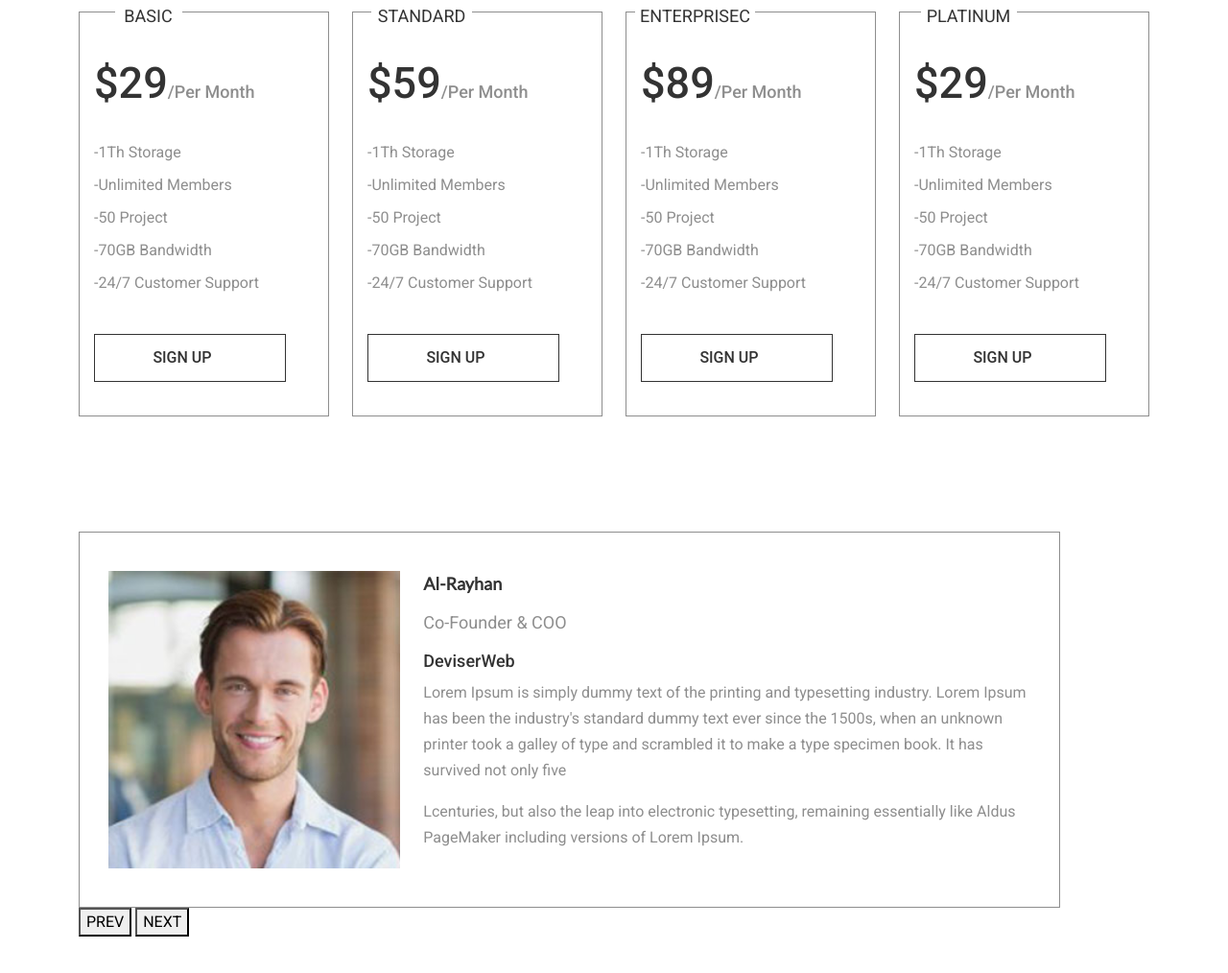
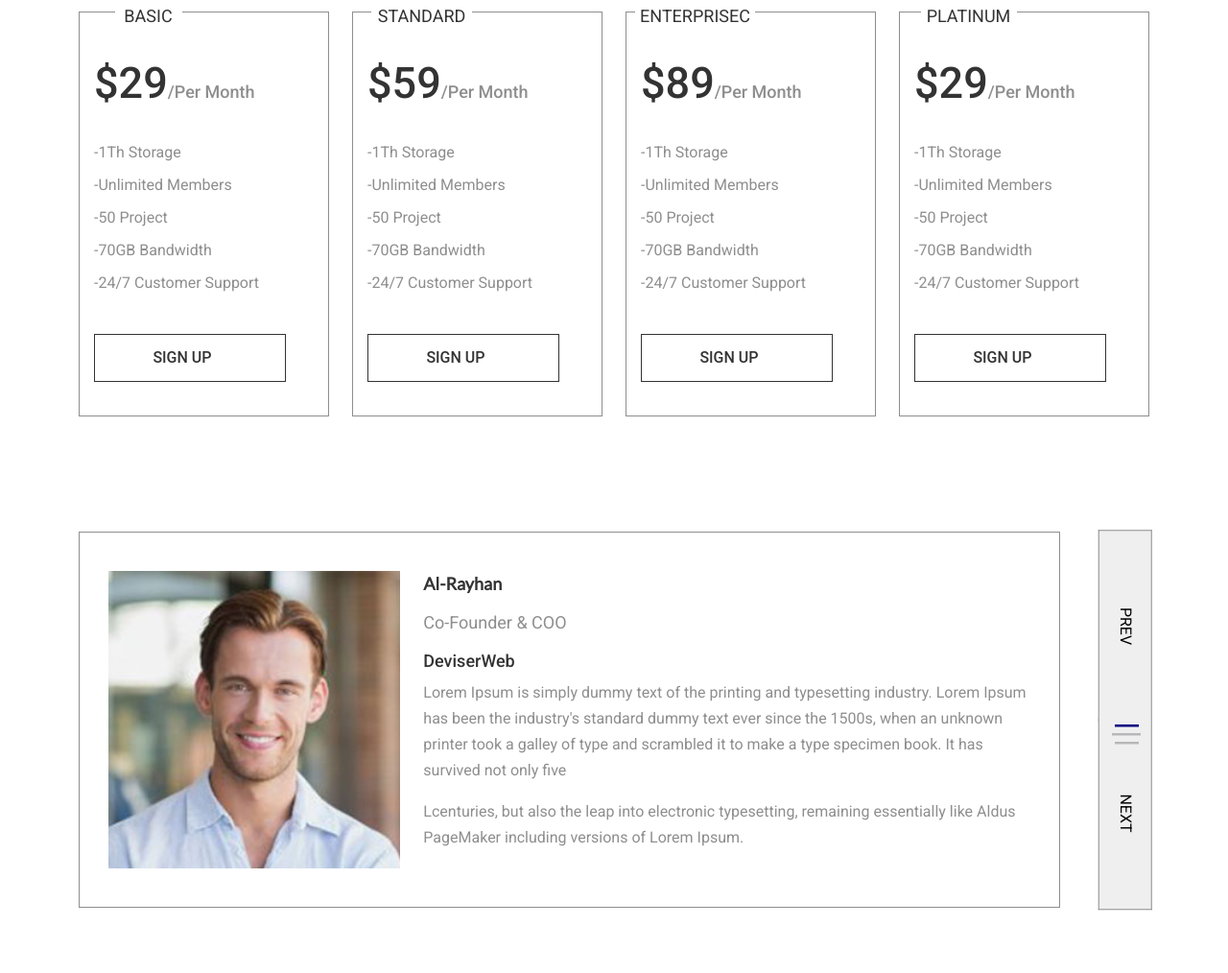
Before and after one commit to omarfaruq51/nipro, a plain HTML site: page index.html in a window 1280 px wide. Shown: the part 4582-5596 px from the top of the page at 96% size. Drawn offline with Linux system fonts and the light colour scheme.

Commit message:
Update style.css

```diff
--- a/style/style.css
+++ b/style/style.css
@@ -544,40 +544,50 @@ color: #8e8e8e;
   width: 100%;
   height: auto;
 }
-.s_02_ccp,.s_02_ccn {
-  transform: rotate(90deg);
-  width: 16%;
-  height: auto;
-  position: relative;
-  padding: 20px;
-  border: none;
-  border-top: 1px solid #8e8e8e;
-  border-bottom: 1px solid #8e8e8e;
-
+.carousal_pn_btn button{
+    position: absolute;
+    width: 17.5%;
+    transform: rotate(90deg);
+    border: none;
+    padding: 15px;
+    border-top: 1px solid #8e8e8e;
+    border-bottom: 1px solid #8e8e8e;
 }
-.s_02_ccp {
-  top: -301px;
-  right: -89%;
-  border-left: 1px solid #8e8e8e;
+.carousal_pn_btn button:first-child{
+    position: absolute;
+    top: 18%;
+    left: 88%;
+    border-left: 1px solid #8e8e8e;
 }
-.s_02_ccn {
-  top: -123px;
-  right: -72.65%;
+.carousal_pn_btn button:last-child {
+  position: absolute;
+  top: 68%;
+  left: 88%;
   border-right: 1px solid #8e8e8e;
 }
-
-.s_02_carousel-indicators {
-  bottom: 220px;
-  padding: 0;
+.s2_ind {
+  width: 70px;
+  position: absolute;
+  transition: revert;
   transform: rotate(90deg);
-  width: 300px;
-  left: 68%;
+  margin-left: 93.8%;
+  margin-bottom: 14%;
+  height: 43px;
+  display: flex;
+  justify-content: center;
+  align-items: center;
 }
-.s_02_in {
-  width: 2px !important;
-  height: 10px !important;
-  background: #8e8e8e !important;
+.s2_ind .active{
+  background-color: navy !important;
 }
-.s_center{
-  height: 15px !important;
+.s2_carousal{
+  position: relative;
 }
+.s2_ind button{
+  background-color: #838383 !important;
+  width: 3px !important;
+  height: 25px !important;
+}
+.s2_ind button:nth-child(2){
+  height: 30px !important;
+}
```
